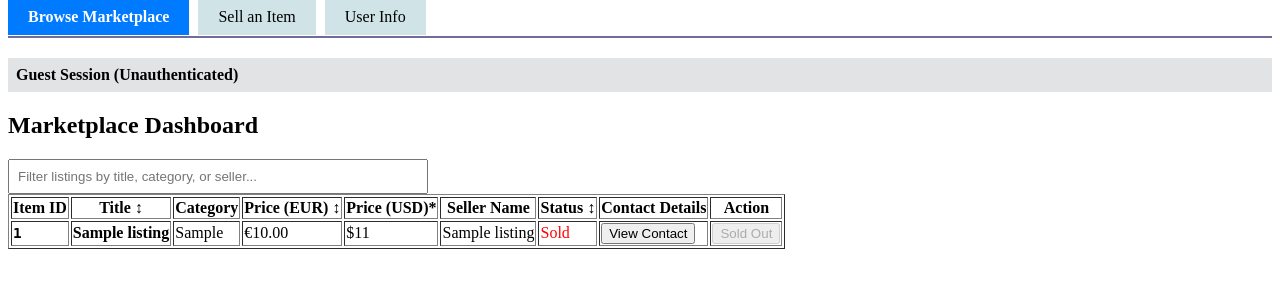
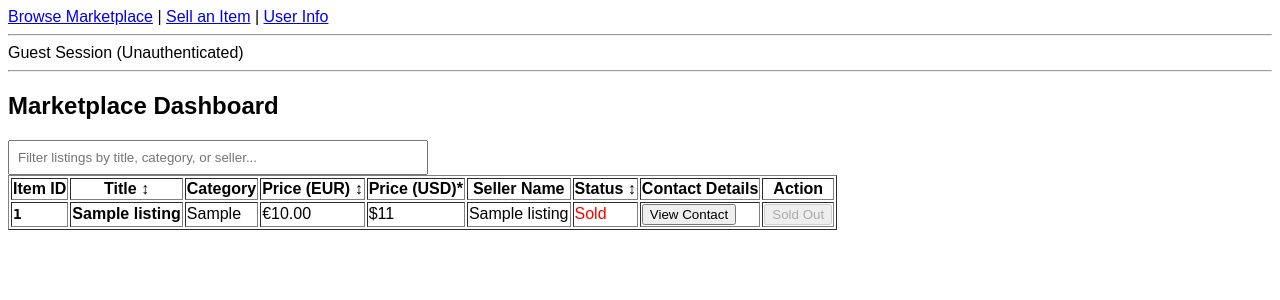
Before and after one commit to krishnazen27/20100882-project, a Flask app: page / in a window 1280 px wide. Shown: the top 300 px of the page. Run offline with Flask 3, Linux system fonts and the light colour scheme; tables that the repository leaves empty hold one stand-in row (values such as "Sample post"); data that the repository does not hold is empty.

Commit message:
refactored the base html code with html code
refactored the base html code with html code

```diff
--- a/templates/base.html
+++ b/templates/base.html
@@ -5,22 +5,24 @@
     <meta name="viewport" content="width=device-width, initial-scale=1.0">
     <title>{% block title %}Dublin Classifieds Marketplace{% endblock %}</title>
 </head>
-<body>
+<body style="font-family: Arial, sans-serif;">
 
-    <!-- Navigation Menu built with plain HTML layout -->
-    <div id="navbar" style="border-bottom: 2px solid #716c99; margin-bottom: 20px; padding-bottom: 10px;">
-        <a href="/" id="nav-buying" style="padding: 10px 20px; text-decoration: none; color: black; margin-right: 5px; font-size: 16px; background-color: #d0e3e7;">Browse Marketplace</a>
-        <a href="/selling" id="nav-selling" style="padding: 10px 20px; text-decoration: none; color: black; margin-right: 5px; font-size: 16px; background-color: #d0e3e7;">Sell an Item</a>
-        <a href="/profile" id="nav-profile" style="padding: 10px 20px; text-decoration: none; color: black; margin-right: 5px; font-size: 16px; background-color: #d0e3e7;">User Info</a>
+    <!-- Minimalistic text link navigation header -->
+    <div id="navbar">
+        <a href="/">Browse Marketplace</a> |
+        <a href="/selling">Sell an Item</a> |
+        <a href="/profile">User Info</a>
     </div>
+    <hr>
 
-    <div id="session-banner" style="font-weight: bold; padding: 8px; margin-bottom: 15px; background-color: #e2e3e5;">
+    <div id="session-banner">
         {% if session.get('username') %}
             Active Session: Logged in as <strong>{{ session.get('username') }}</strong>
         {% else %}
             Guest Session (Unauthenticated)
         {% endif %}
     </div>
+    <hr>
 
     <div>
         {% block content %}{% endblock %}
@@ -28,19 +30,6 @@
 
     <script>
         const API_BASE = `${window.location.protocol}//${window.location.host}/api`;
-
-        // Manage active link colors purely via JavaScript instead of CSS pseudo-classes
-        const activePage = "{{ active_page }}";
-        if (activePage === 'buying') {
-            const el = document.getElementById('nav-buying');
-            if (el) { el.style.backgroundColor = '#007bff'; el.style.color = 'white'; el.style.fontWeight = 'bold'; }
-        } else if (activePage === 'selling') {
-            const el = document.getElementById('nav-selling');
-            if (el) { el.style.backgroundColor = '#007bff'; el.style.color = 'white'; el.style.fontWeight = 'bold'; }
-        } else if (activePage === 'profile') {
-            const el = document.getElementById('nav-profile');
-            if (el) { el.style.backgroundColor = '#007bff'; el.style.color = 'white'; el.style.fontWeight = 'bold'; }
-        }
     </script>
     {% block scripts %}{% endblock %}
 </body>
```
